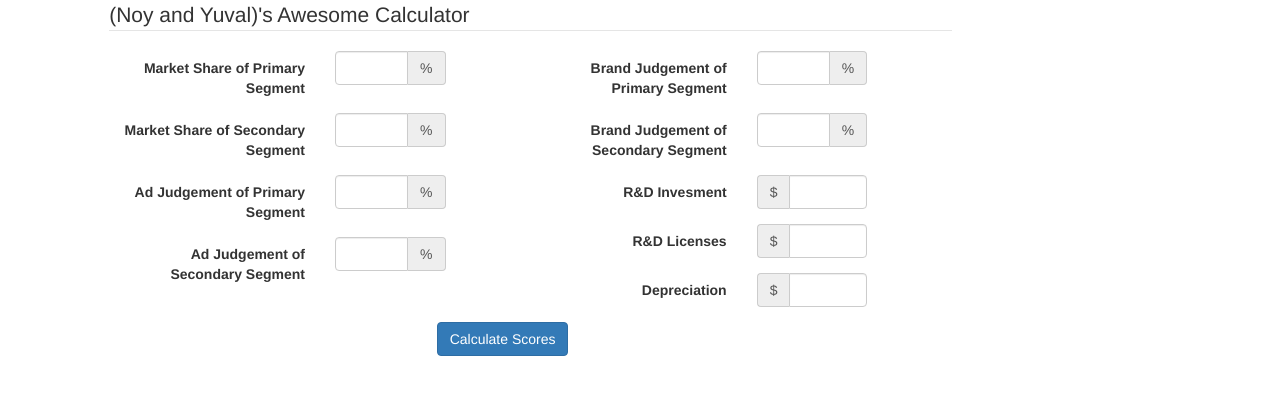
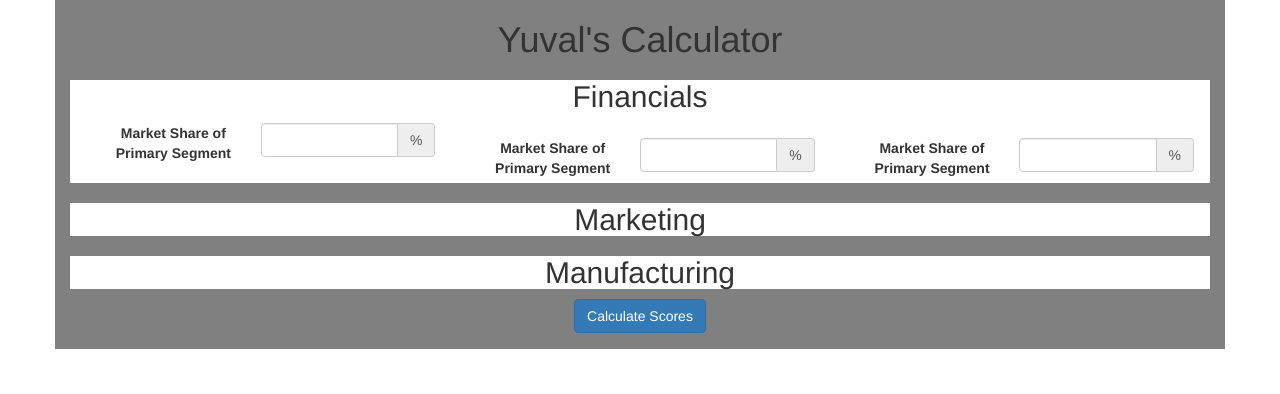
Before and after one commit to yuvsc/marketScoreCard, a plain HTML site: page scoreCard.html in a window 1280 px wide. Drawn offline with nearby package versions, Linux system fonts and the light colour scheme.

Commit message:
yuval did nice things

```diff
--- a/scoreCard.html
+++ b/scoreCard.html
@@ -8,17 +8,65 @@
     <title>Scorecard Calculator</title>
 
     <!-- Bootstrap -->
-    <link href="css/bootstrap.min.css" rel="stylesheet">
+    <link href="css/bootstrap.css" rel="stylesheet">
 
-    <!-- HTML5 shim and Respond.js for IE8 support of HTML5 elements and media queries -->
-    <!-- WARNING: Respond.js doesn't work if you view the page via file:// -->
-    <!--[if lt IE 9]>
-      <script src="https://oss.maxcdn.com/html5shiv/3.7.3/html5shiv.min.js"></script>
-      <script src="https://oss.maxcdn.com/respond/1.4.2/respond.min.js"></script>
-    <![endif]-->
   </head>
   <body>
 
+  <div class="container">
+	<h1> Yuval's Calculator </h1>
+	<div class="sections">
+		<h2>Financials</h2>
+		<div class="row">
+			<div class="form-group">
+			  <div class="col-md-4">
+			   <label class="col-md-6 control-label" for="market_share_s1">Market Share of Primary Segment</label>
+			  	<div class="input-group">
+				  <input name="market_share_s1" class="form-control" type="text">
+				  <span class="input-group-addon">%</span>
+				</div>
+			   </div>
+			</div>
+			<div class="form-group">
+			  <div class="col-md-4">
+			   <label class="col-md-6 control-label" for="market_share_s1">Market Share of Primary Segment</label>
+			  	<div class="input-group">
+				  <input name="market_share_s1" class="form-control" type="text">
+				  <span class="input-group-addon">%</span>
+				</div>
+			   </div>
+			</div>
+			<div class="form-group">
+			  <div class="col-md-4">
+			   <label class="col-md-6 control-label" for="market_share_s1">Market Share of Primary Segment</label>
+			  	<div class="input-group">
+				  <input name="market_share_s1" class="form-control" type="text">
+				  <span class="input-group-addon">%</span>
+				</div>
+			   </div>
+			</div>
+		</div>
+		<div class="row">
+		</div>
+		<div class="row">
+		</div>
+	</div>
+	<div class="sections">
+		<h2>Marketing</h2>
+	</div>
+	<div class="sections">
+		<h2>Manufacturing</h2>
+	</div>
+
+	<!-- Button -->
+	<div class="form-group">
+	  <label class="col-md-4 control-label" for="calc"></label>
+	  <div class="col-md-4">
+		<button id="calc" name="calc" class="btn btn-primary">Calculate Scores</button>
+	  </div>
+	</div>
+
+  </div>
 
 <div class="row">
 
@@ -28,7 +76,7 @@
 <form class="form-horizontal">
 <fieldset>
 
-<!-- Form Name -->
+<!-- Form Name --><!--
 <legend>(Noy and Yuval)'s Awesome Calculator</legend>
 
 
@@ -42,8 +90,7 @@
       <input name="market_share_s1" class="form-control" type="text">
       <span class="input-group-addon">%</span>
     </div>
-
-  </div>
+   </div>
 </div>
 
 <div class="form-group">
@@ -81,7 +128,7 @@
 
 
 </div> <!-- end one column---------------------------------------------------------------------- -->
-
+<!--
 <div class="col-md-6">
 
 
@@ -138,15 +185,8 @@
 
 </div> <!-- end second column -->
 
-</div>
+<!--</div>
 
-<!-- Button -->
-<div class="form-group">
-  <label class="col-md-4 control-label" for="calc"></label>
-  <div class="col-md-4">
-    <button id="calc" name="calc" class="btn btn-primary">Calculate Scores</button>
-  </div>
-</div>
 
 </fieldset>
 </form>
@@ -155,7 +195,7 @@
 
 
 </div>
-
+-->
     <!-- jQuery (necessary for Bootstrap's JavaScript plugins) -->
     <script src="https://ajax.googleapis.com/ajax/libs/jquery/1.12.4/jquery.min.js"></script>
     <!-- Include all compiled plugins (below), or include individual files as needed -->
```
Also changed, not shown: css/bootstrap.css.
